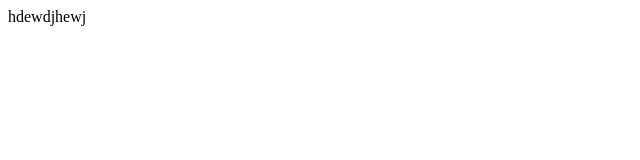
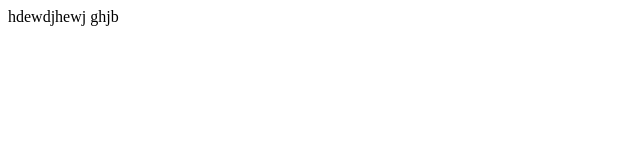
Before and after one commit to kubanchbekov/gtgg, a plain HTML site: page index.html in a window 1280 px wide. Shown: the full height of the page, 0-640 px from the left. Drawn offline with Linux system fonts and the light colour scheme.

Commit message:
three_change

```diff
--- a/index.html
+++ b/index.html
@@ -7,5 +7,6 @@
 </head>
 <body>
    hdewdjhewj
+   ghjb
 </body>
 </html>
```
